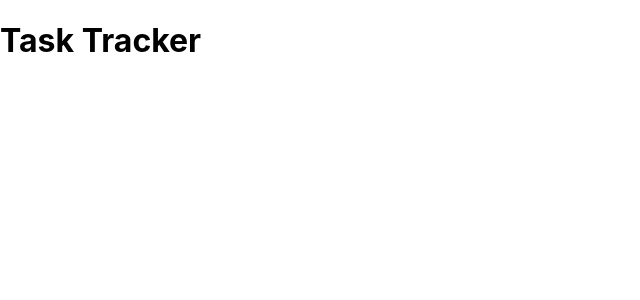
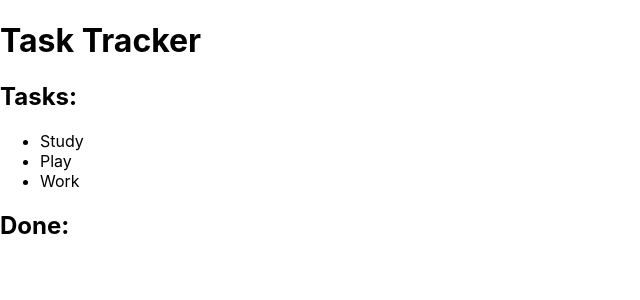
Before and after one commit to ColbyWTaylor/Task-Tracker-React-JS-Application, a React (Create React App) app in the folder task-tracker/: page / in a window 1280 px wide. Shown: the top 300 px of the page, without its empty margins (0-640 px from the left). Built offline with nearby package versions, Linux system fonts and the light colour scheme.

Commit message:
header outline

```diff
--- a/task-tracker/src/components/Header.js
+++ b/task-tracker/src/components/Header.js
@@ -2,6 +2,13 @@ function Header(props) {
   return (
     <div>
       <h1>{props.title || "Task Tracker"}</h1>
+      <h2>Tasks:</h2>
+      <ul>
+        <li>Study</li>
+        <li>Play</li>
+        <li>Work</li>
+      </ul>
+      <h2>Done:</h2>
     </div>
   );
 }
```
Also changed, not shown: 1 other file (tests, documents, lock files or other folders).
